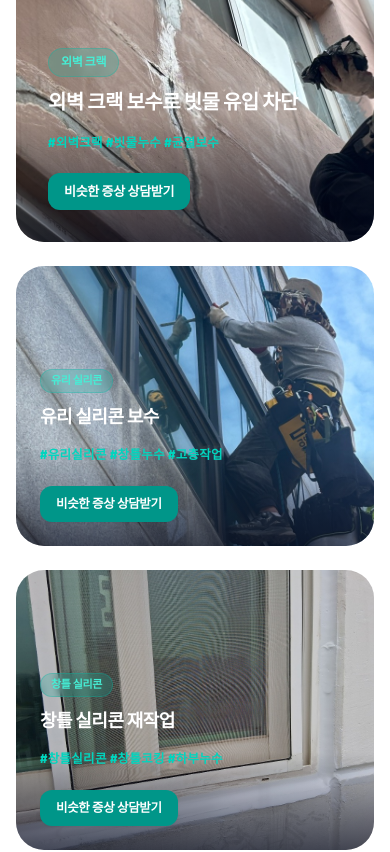
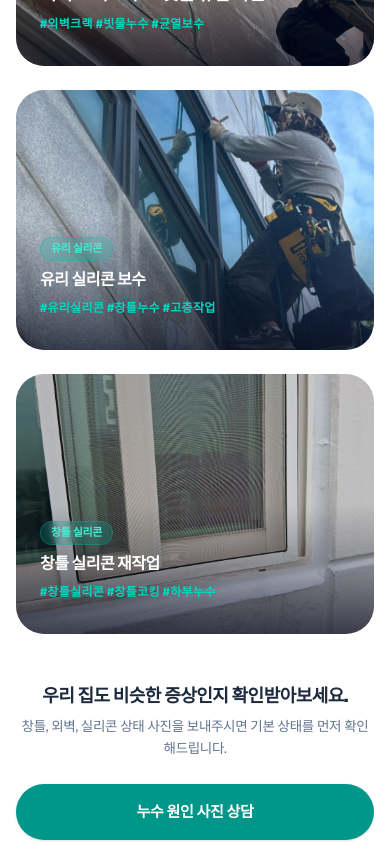
Before and after one commit to wogus5695-ctrl/Ngyeonggi-rope-01, a Next.js app: page / in a window 390 px wide. Shown: the part 4880-5732 px from the top of the page. Built offline with nearby package versions, Linux system fonts and the light colour scheme.

Commit message:
style: simplify LocalPortfolio gallery by keeping only 3 real-image cards and removing show-more

```diff
--- a/src/components/sections/LocalPortfolio.tsx
+++ b/src/components/sections/LocalPortfolio.tsx
@@ -1,21 +1,19 @@
 "use client";
 
-import React, { useState } from "react";
+import React from "react";
 
 interface LocalPortfolioProps {
   title: string;
 }
 
 export default function LocalPortfolio({ title }: LocalPortfolioProps) {
-  const [showMore, setShowMore] = useState(false);
-
   return (
-    <section className="py-24 bg-white relative">
+    <section className="py-16 md:py-24 bg-white relative">
 
       <div className="max-w-[1200px] mx-auto px-4 sm:px-6 lg:px-8">
 
         {/* Visual Header */}
-        <div className="max-w-3xl mx-auto text-center mb-16 space-y-3">
+        <div className="max-w-3xl mx-auto text-center mb-10 md:mb-16 space-y-3">
           <div className="text-teal-600 text-[13px] font-black tracking-widest uppercase">
             CASE STUDIES
           </div>
@@ -27,36 +25,36 @@ export default function LocalPortfolio({ title }: LocalPortfolioProps) {
           </p>
         </div>
 
-        {/* Gallery Cards Grid (Asymmetric 바둑판식 배열) */}
+        {/* Gallery Cards Grid (Asymmetric 바둑판식 배열, 모바일 1열) */}
         <div className="grid grid-cols-1 lg:grid-cols-12 gap-6 lg:gap-8 items-stretch">
 
           {/* Left Large Card (col-span-7) */}
-          <div className="lg:col-span-7 group relative rounded-[28px] overflow-hidden shadow-3xs hover:shadow-lg transition-all duration-500 h-[380px] sm:h-[480px] lg:h-[640px] flex flex-col justify-end">
+          <div className="lg:col-span-7 group relative rounded-[28px] overflow-hidden shadow-3xs hover:shadow-lg transition-all duration-500 h-[260px] sm:h-[320px] lg:h-[640px] flex flex-col justify-end">
             {/* Background Image */}
             <div className="absolute inset-0 z-0">
               <img
                 src="/case-crack.jpg"
                 alt="외벽 크랙 보수로 빗물 유입 차단"
-                className="w-full h-full object-cover object-center transition-transform duration-700 group-hover:scale-105"
+                className="w-full h-full object-cover object-center transition-transform duration-700 group-hover:scale-103"
               />
-              {/* Subtle dark gradient overlay only on the bottom 33% */}
-              <div className="absolute bottom-0 left-0 right-0 h-1/3 bg-gradient-to-t from-slate-950/65 to-transparent z-10"></div>
+              {/* Subtle dark gradient overlay */}
+              <div className="absolute bottom-0 left-0 right-0 h-1/2 bg-gradient-to-t from-slate-950/70 via-slate-950/30 to-transparent z-10"></div>
             </div>
 
             {/* Content Overlay */}
-            <div className="relative z-20 p-8 space-y-3 mt-auto">
+            <div className="relative z-20 p-6 sm:p-8 space-y-2 sm:space-y-3 mt-auto">
               <div>
                 <span className="inline-block px-3 py-1 bg-teal-500/20 text-teal-300 font-extrabold text-[12px] rounded-full border border-teal-500/30 backdrop-blur-xs">
                   외벽 크랙
                 </span>
               </div>
-              <h3 className="text-xl sm:text-2xl font-black text-white tracking-tight leading-snug">
+              <h3 className="text-lg sm:text-xl lg:text-2xl font-black text-white tracking-tight leading-snug">
                 외벽 크랙 보수로 빗물 유입 차단
               </h3>
-              <div className="text-[12.5px] font-bold text-teal-400 pt-1 tracking-wide">
+              <div className="text-[12px] sm:text-[12.5px] font-bold text-teal-400 tracking-wide">
                 #외벽크랙 #빗물누수 #균열보수
               </div>
-              <div className="pt-2">
+              <div className="pt-1.5 hidden md:block">
                 <a
                   href="#contact"
                   className="inline-flex items-center justify-center px-4 py-2 text-[13px] font-bold text-white bg-teal-600 hover:bg-teal-700 rounded-xl transition-all shadow-xs"
@@ -71,32 +69,32 @@ export default function LocalPortfolio({ title }: LocalPortfolioProps) {
           <div className="lg:col-span-5 flex flex-col gap-6 lg:gap-8 justify-between">
 
             {/* Right Top Card */}
-            <div className="group relative rounded-[28px] overflow-hidden shadow-3xs hover:shadow-lg transition-all duration-500 h-[280px] sm:h-[320px] lg:h-[304px] flex flex-col justify-end">
+            <div className="group relative rounded-[28px] overflow-hidden shadow-3xs hover:shadow-lg transition-all duration-500 h-[260px] sm:h-[300px] lg:h-[304px] flex flex-col justify-end">
               {/* Background Image */}
               <div className="absolute inset-0 z-0">
                 <img
                   src="/case-glass.jpg"
                   alt="유리 주변 틈새 보수"
-                  className="w-full h-full object-cover object-center transition-transform duration-700 group-hover:scale-105"
+                  className="w-full h-full object-cover object-center transition-transform duration-700 group-hover:scale-103"
                 />
-                {/* Subtle dark gradient overlay only on the bottom 35% */}
-                <div className="absolute bottom-0 left-0 right-0 h-[35%] bg-gradient-to-t from-slate-950/65 to-transparent z-10"></div>
+                {/* Subtle dark gradient overlay */}
+                <div className="absolute bottom-0 left-0 right-0 h-1/2 bg-gradient-to-t from-slate-950/70 via-slate-950/30 to-transparent z-10"></div>
               </div>
 
               {/* Content Overlay */}
-              <div className="relative z-20 p-6 space-y-3 mt-auto">
+              <div className="relative z-20 p-6 space-y-2 sm:space-y-3 mt-auto">
                 <div>
                   <span className="inline-block px-2.5 py-0.5 bg-teal-500/20 text-teal-300 font-extrabold text-[11px] rounded-full border border-teal-500/30 backdrop-blur-xs">
                     유리 실리콘
                   </span>
                 </div>
-                <h3 className="text-lg font-black text-white tracking-tight leading-snug">
+                <h3 className="text-base sm:text-lg font-black text-white tracking-tight leading-snug">
                   유리 실리콘 보수
                 </h3>
-                <div className="text-[12.5px] font-bold text-teal-400 pt-1 tracking-wide">
+                <div className="text-[12px] sm:text-[12.5px] font-bold text-teal-400 tracking-wide">
                   #유리실리콘 #창틀누수 #고층작업
                 </div>
-                <div className="pt-2">
+                <div className="pt-1.5 hidden md:block">
                   <a
                     href="#contact"
                     className="inline-flex items-center justify-center px-4 py-2 text-[12.5px] font-bold text-white bg-teal-600 hover:bg-teal-700 rounded-xl transition-all shadow-xs"
@@ -108,32 +106,32 @@ export default function LocalPortfolio({ title }: LocalPortfolioProps) {
             </div>
 
             {/* Right Bottom Card */}
-            <div className="group relative rounded-[28px] overflow-hidden shadow-3xs hover:shadow-lg transition-all duration-500 h-[280px] sm:h-[320px] lg:h-[304px] flex flex-col justify-end">
+            <div className="group relative rounded-[28px] overflow-hidden shadow-3xs hover:shadow-lg transition-all duration-500 h-[260px] sm:h-[300px] lg:h-[304px] flex flex-col justify-end">
               {/* Background Image */}
               <div className="absolute inset-0 z-0">
                 <img
                   src="/case-frame.jpg"
                   alt="창틀 하부 누수 보수"
-                  className="w-full h-full object-cover object-center transition-transform duration-700 group-hover:scale-105"
+                  className="w-full h-full object-cover object-center transition-transform duration-700 group-hover:scale-103"
                 />
-                {/* Subtle dark gradient overlay only on the bottom 35% */}
-                <div className="absolute bottom-0 left-0 right-0 h-[35%] bg-gradient-to-t from-slate-950/65 to-transparent z-10"></div>
+                {/* Subtle dark gradient overlay */}
+                <div className="absolute bottom-0 left-0 right-0 h-1/2 bg-gradient-to-t from-slate-950/70 via-slate-950/30 to-transparent z-10"></div>
               </div>
 
               {/* Content Overlay */}
-              <div className="relative z-20 p-6 space-y-3 mt-auto">
+              <div className="relative z-20 p-6 space-y-2 sm:space-y-3 mt-auto">
                 <div>
                   <span className="inline-block px-2.5 py-0.5 bg-teal-500/20 text-teal-300 font-extrabold text-[11px] rounded-full border border-teal-500/30 backdrop-blur-xs">
                     창틀 실리콘
                   </span>
                 </div>
-                <h3 className="text-lg font-black text-white tracking-tight leading-snug">
+                <h3 className="text-base sm:text-lg font-black text-white tracking-tight leading-snug">
                   창틀 실리콘 재작업
                 </h3>
-                <div className="text-[12.5px] font-bold text-teal-400 pt-1 tracking-wide">
+                <div className="text-[12px] sm:text-[12.5px] font-bold text-teal-400 tracking-wide">
                   #창틀실리콘 #창틀코킹 #하부누수
                 </div>
-                <div className="pt-2">
+                <div className="pt-1.5 hidden md:block">
                   <a
                     href="#contact"
                     className="inline-flex items-center justify-center px-4 py-2 text-[12.5px] font-bold text-white bg-teal-600 hover:bg-teal-700 rounded-xl transition-all shadow-xs"
@@ -147,82 +145,8 @@ export default function LocalPortfolio({ title }: LocalPortfolioProps) {
           </div>
         </div>
 
-        {/* Additional Cases (Rendered when showMore is true) */}
-        {showMore && (
-          <div className="grid grid-cols-1 md:grid-cols-2 gap-6 lg:gap-8 items-stretch mt-6 lg:mt-8">
-            {/* Case 4 */}
-            <div className="group relative rounded-[28px] overflow-hidden shadow-3xs hover:shadow-lg transition-all duration-500 h-[280px] sm:h-[320px] flex flex-col justify-end">
-              <div className="absolute inset-0 z-0">
-                <div className="w-full h-full bg-slate-800 transition-transform duration-700 group-hover:scale-105"></div>
-                <div className="absolute bottom-0 left-0 right-0 h-[35%] bg-gradient-to-t from-slate-950/65 to-transparent z-10"></div>
-              </div>
-              <div className="relative z-20 p-6 space-y-3 mt-auto">
-                <div>
-                  <span className="inline-block px-2.5 py-0.5 bg-teal-500/20 text-teal-300 font-extrabold text-[11px] rounded-full border border-teal-500/30 backdrop-blur-xs">
-                    우레탄 코킹
-                  </span>
-                </div>
-                <h3 className="text-lg font-black text-white tracking-tight leading-snug">
-                  우레탄 코킹 및 창호 상부 틈새 메움
-                </h3>
-                <div className="text-[12.5px] font-bold text-teal-400 pt-1 tracking-wide">
-                  #우레탄코킹 #창호상부 #틈새메움
-                </div>
-                <div className="pt-2">
-                  <a
-                    href="#contact"
-                    className="inline-flex items-center justify-center px-4 py-2 text-[12.5px] font-bold text-white bg-teal-600 hover:bg-teal-700 rounded-xl transition-all shadow-xs"
-                  >
-                    비슷한 증상 상담받기
-                  </a>
-                </div>
-              </div>
-            </div>
-
-            {/* Case 5 */}
-            <div className="group relative rounded-[28px] overflow-hidden shadow-3xs hover:shadow-lg transition-all duration-500 h-[280px] sm:h-[320px] flex flex-col justify-end">
-              <div className="absolute inset-0 z-0">
-                <div className="w-full h-full bg-slate-800 transition-transform duration-700 group-hover:scale-105"></div>
-                <div className="absolute bottom-0 left-0 right-0 h-[35%] bg-gradient-to-t from-slate-950/65 to-transparent z-10"></div>
-              </div>
-              <div className="relative z-20 p-6 space-y-3 mt-auto">
-                <div>
-                  <span className="inline-block px-2.5 py-0.5 bg-teal-500/20 text-teal-300 font-extrabold text-[11px] rounded-full border border-teal-500/30 backdrop-blur-xs">
-                    외벽 방수
-                  </span>
-                </div>
-                <h3 className="text-lg font-black text-white tracking-tight leading-snug">
-                  상가 빌라 드라이비트 외벽 방수
-                </h3>
-                <div className="text-[12.5px] font-bold text-teal-400 pt-1 tracking-wide">
-                  #드라이비트 #외벽방수 #상가빌라
-                </div>
-                <div className="pt-2">
-                  <a
-                    href="#contact"
-                    className="inline-flex items-center justify-center px-4 py-2 text-[12.5px] font-bold text-white bg-teal-600 hover:bg-teal-700 rounded-xl transition-all shadow-xs"
-                  >
-                    비슷한 증상 상담받기
-                  </a>
-                </div>
-              </div>
-            </div>
-          </div>
-        )}
-
         {/* Bottom CTA Area */}
-        <div className="mt-20 text-center space-y-5">
-          {!showMore && (
-            <div className="mb-6">
-              <button
-                onClick={() => setShowMore(true)}
-                className="inline-flex items-center justify-center px-8 py-4 text-[15px] font-extrabold text-teal-700 bg-teal-50 hover:bg-teal-100 border border-teal-500/10 transition-all rounded-full shadow-2xs hover:shadow-xs cursor-pointer w-full sm:w-auto"
-              >
-                시공 사례 더보기
-              </button>
-            </div>
-          )}
-
+        <div className="mt-12 md:mt-16 text-center space-y-4">
           <div className="space-y-1.5">
             <h4 className="text-lg sm:text-[20px] font-black text-slate-800 tracking-tight">
               우리 집도 비슷한 증상인지 확인받아보세요.
```
